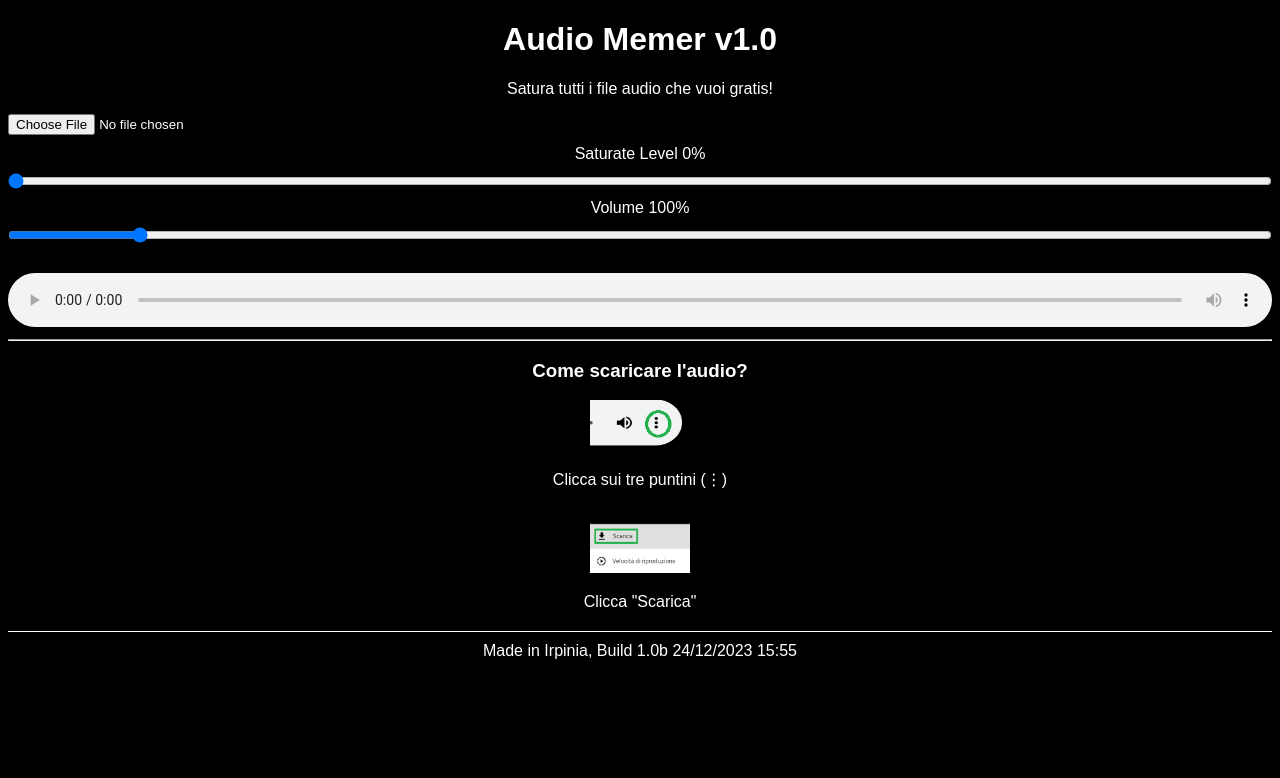
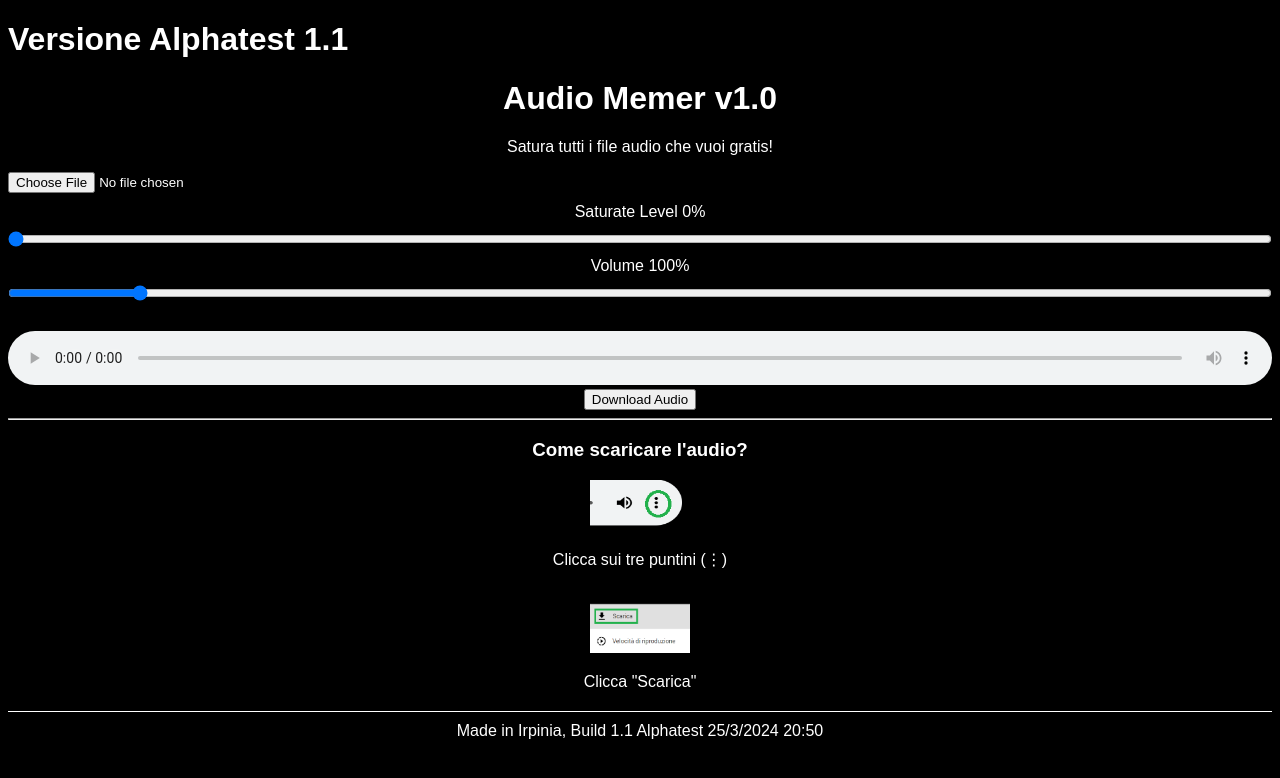
Before and after one commit to CaliPanni/audiomemer, a plain HTML site: page index.html in a window 1280 px wide. Drawn offline with Linux system fonts and the light colour scheme.

Commit message:
Update index.html

```diff
--- a/index.html
+++ b/index.html
@@ -39,6 +39,7 @@
   </style>
 </head>
 <body>
+  <h1>Versione Alphatest 1.1</h1>
   <script>
     alert("Per ora non siamo riusciti a risolvere il bug che non fa scaricare l'audio prodotto. Registra lo schermo per ottenerlo.")
     // Funzione per controllare se il tema del browser è chiaro o scuro
@@ -75,6 +76,9 @@
   </div>
 
   <audio id="audioPlayer" controls></audio>
+
+  <!-- Aggiunta del pulsante di download -->
+  <button id="downloadButton" onclick="downloadAudio()">Download Audio</button>
 
   <script>
 
@@ -150,6 +154,17 @@
       return curve;
     }
 
+    // Funzione per il download dell'audio
+    function downloadAudio() {
+      const audioPlayer = document.getElementById('audioPlayer');
+      const audioSrc = audioPlayer.src;
+      const fileName = 'audio_memer.mp3'; // Nome del file di download
+      const link = document.createElement('a');
+      link.href = audioSrc;
+      link.download = fileName;
+      link.click();
+    }
+
   </script>
   <hr>
   <h3>Come scaricare l'audio?</h3>
@@ -160,7 +175,5 @@
   <img src="download02.png" width="100" height="50">
   <br>
   <p>Clicca "Scarica"</p>
-  <div class="footer">Made in Irpinia, Build 1.0b 24/12/2023 15:55</div>
+  <div class="footer">Made in Irpinia, Build 1.1 Alphatest 25/3/2024 20:50</div>
 </center>
-</body>
-</html>
```
